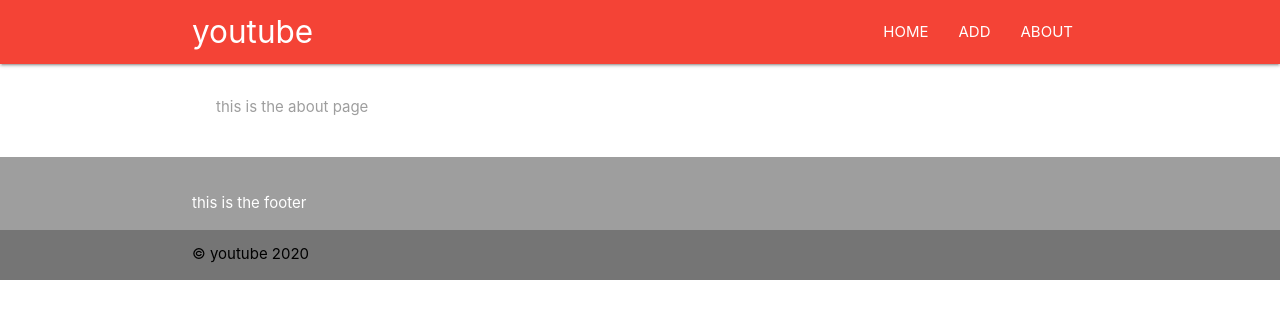
After one commit to mark-okoth/django-youtube-clone, a Django app: page /about/ in a window 1280 px wide. The commit adds this page. Shown: the top 319 px of the page. Run offline with Django 3.2, Linux system fonts and the light colour scheme.

Commit message:
about page

```diff
--- a/templates/partials/_navbar.html
+++ b/templates/partials/_navbar.html
@@ -3,9 +3,9 @@
      <a href="" class="brand-logo left">youtube</a>
     <div class="nav-content right">
       <ul>
-        <li><a href="">HOME</a></li>
+        <li><a href="{% url 'home' %}">HOME</a></li>
         <li><a href="">ADD</a></li>
-        <li><a href="">ABOUT</a></li>
+        <li><a href="{% url 'about' %}">ABOUT</a></li>
       </ul>
     </div>
   </div>
--- /dev/null
+++ b/templates/resourses/about.html
@@ -0,0 +1,12 @@
+{% extends 'base.html' %}
+{% load static %}
+{% block content %}
+<div class="container">
+<div class="card z-depth-0" >
+    <div class="card-content">
+        <p class="grey-text">this is the about page</p>
+    </div>
+</div>
+</div>
+
+{% endblock  %}
--- a/youtube_app/urls.py
+++ b/youtube_app/urls.py
@@ -3,6 +3,8 @@ from django.urls import path
 from . import views
 
 urlpatterns = [
-    path('', views.home , name = 'home' ),
+    path('', views.home, name = 'home' ),
+    path('about/', views.about, name = 'about' ),
+
 
 ]
--- a/youtube_app/views.py
+++ b/youtube_app/views.py
@@ -3,3 +3,9 @@ from django.shortcuts import render
 # Create your views here.
 def home(request):
     return render(request, 'resourses/index.html')
+
+
+
+
+def about(request):
+    return render(request, 'resourses/about.html')
```
Also changed, not shown: db.sqlite3.
